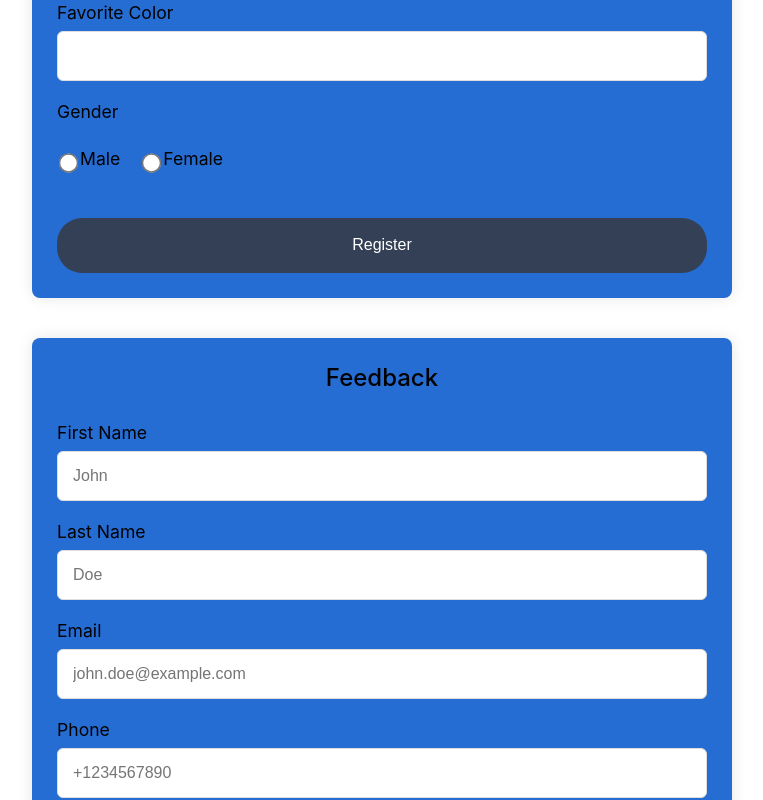
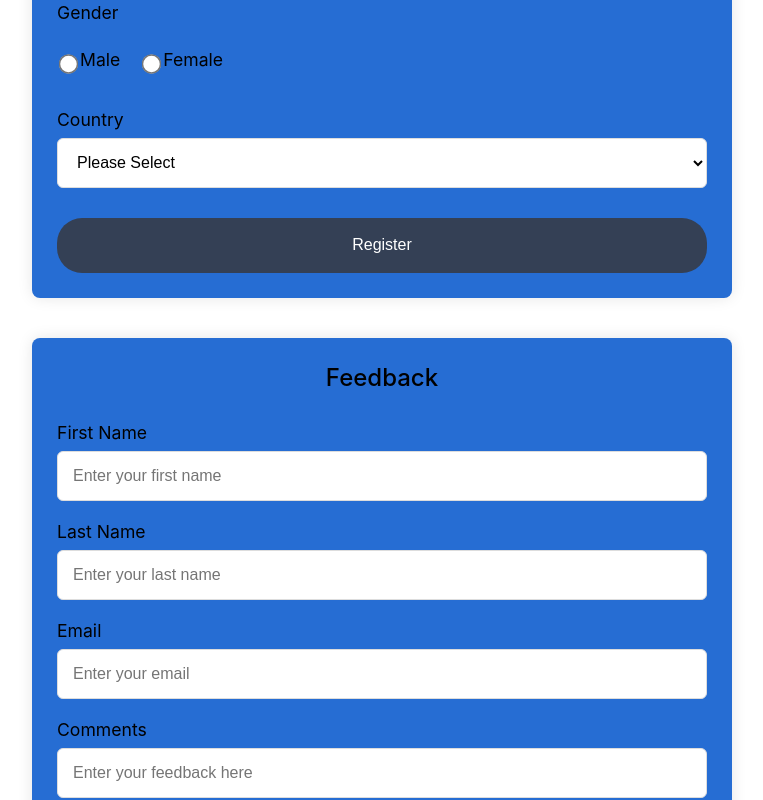
Before and after one commit to bahylol/form-creator, a React (Create React App) app: page / in a window 1280 px wide. Shown: the part 560-1360 px from the top of the page, without its empty margins (258-1021 px from the left). Built offline with nearby package versions, Linux system fonts and the light colour scheme.

Commit message:
added another example

```diff
--- a/src/App.js
+++ b/src/App.js
@@ -1,54 +1,106 @@
 import './App.css';
+import * as yup from 'yup';
 import FormCreator from './components/FormCreator';
 
 function App() {
 
   const formTemplate1 = [
-    { label: 'First Name', name: 'firstName', type: 'text', placeholder: 'John' },
-    { label: 'Last Name', name: 'lastName', type: 'text', placeholder: 'Doe' },
-    { label: 'Email', name: 'email', type: 'email', placeholder: 'john.doe@example.com' },
-    { label: 'Phone', name: 'phone', type: 'tel', placeholder: '+1234567890' },
-  ];
-
-  const formTemplate2 = [
-    { label: 'First Name', name: 'firstName', type: 'text', placeholder: 'John' },
-    { label: 'Last Name', name: 'lastName', type: 'text', placeholder: 'Doe' },
-    { label: 'Email', name: 'email', type: 'email', placeholder: 'john.doe@example.com' },
-    { label: 'Phone', name: 'phone', type: 'tel', placeholder: '+1234567890' },
-    { label: 'Comments', name: 'comments', type: 'text', placeholder: 'Your message here...' },
-  ];
-
-  const formTemplate3 = [
-    { label: 'First Name', name: 'firstName', type: 'text', placeholder: 'Enter your first name', required: true },
-    { label: 'Last Name', name: 'lastName', type: 'text', placeholder: 'Enter your last name', required: true },
-    { label: 'Email', name: 'email', type: 'email', placeholder: 'Enter your email', required: true },
-    { label: 'Phone', name: 'phone', type: 'tel', placeholder: 'Enter your phone number', required: false },
     {
-      label: 'Favorite Color',
-      name: 'color',
-      type: 'dropdown',
-      required: true,
-      options: [
-        { value: 'red', label: 'Red' },
-        { value: 'blue', label: 'Blue' },
-        { value: 'green', label: 'Green' },
-      ],
+      label: 'First Name',
+      name: 'firstName',
+      type: 'text',
+      placeholder: 'Enter your first name',
+      validation: yup.string().required('First Name is required')
+    },
+    {
+      label: 'Last Name',
+      name: 'lastName',
+      type: 'text',
+      placeholder: 'Enter your last name',
+      validation: yup.string().required('Last Name is required')
+    },
+    {
+      label: 'Email',
+      name: 'email',
+      type: 'email',
+      placeholder: 'Enter your email',
+      validation: yup.string().email('Must be a valid email').required('Email is required')
+    },
+    {
+      label: 'Phone',
+      name: 'phone',
+      type: 'tel',
+      placeholder: 'Enter your phone number',
+      validation: yup.string().matches(/^[0-9]+$/, 'Phone number must contain only digits')
     },
     {
       label: 'Gender',
       name: 'gender',
       type: 'radio',
-      required: true,
-      options: [
-        { value: 'male', label: 'Male' },
-        { value: 'female', label: 'Female' },
-      ],
+      options: [{ label: 'Male', value: 'male' }, { label: 'Female', value: 'female' }],
     },
+    {
+      label: 'Country',
+      name: 'country',
+      type: 'select',
+      options: ['Please Select', 'USA', 'Canada', 'Germany'],
+      validation: yup.string().required('Please select a country')
+    }
   ];
 
+
+  const formTemplate2 = [
+    {
+      label: 'First Name',
+      name: 'firstName',
+      type: 'text',
+      placeholder: 'Enter your first name',
+      validation: yup.string().required('First Name is required')
+    },
+    {
+      label: 'Last Name',
+      name: 'lastName',
+      type: 'text',
+      placeholder: 'Enter your last name',
+      validation: yup.string().required('Last Name is required')
+    },
+    {
+      label: 'Email',
+      name: 'email',
+      type: 'email',
+      placeholder: 'Enter your email',
+      validation: yup.string().email('Must be a valid email').required('Email is required')
+    },
+    {
+      label: 'Comments',
+      name: 'comments',
+      type: 'textarea',
+      placeholder: 'Enter your feedback here',
+      validation: yup.string().required('Feedback is required')
+    },
+    {
+      label: 'Rating',
+      name: 'rating',
+      type: 'radio',
+      options: [
+        { label: 'Terrible', value: '1' },
+        { label: 'Bad', value: '2' },
+        { label: 'Average', value: '3' },
+        { label: 'Good', value: '4' },
+        { label: 'Excellent', value: '5' }
+      ],
+      validation: yup.string().required('Rating is required')
+    }
+  ];
+
+
+
   const handleFormSubmit = (formData) => {
-    console.log(formData);
-    alert(`Form submitted successfully!`);
+    const formDataString = Object.entries(formData)
+      .map(([key, value]) => `${key}: ${value}`)
+      .join('\n');
+
+    alert(`Form submitted successfully! \n\n${formDataString}`);
   };
 
   return (
@@ -57,7 +109,7 @@ function App() {
 
       <div className="Page">
         <FormCreator
-          formTemplate={formTemplate3}
+          formTemplate={formTemplate1}
           formName="User Registration Form"
           submitButtonLabel="Register"
           onSubmit={handleFormSubmit}
```
